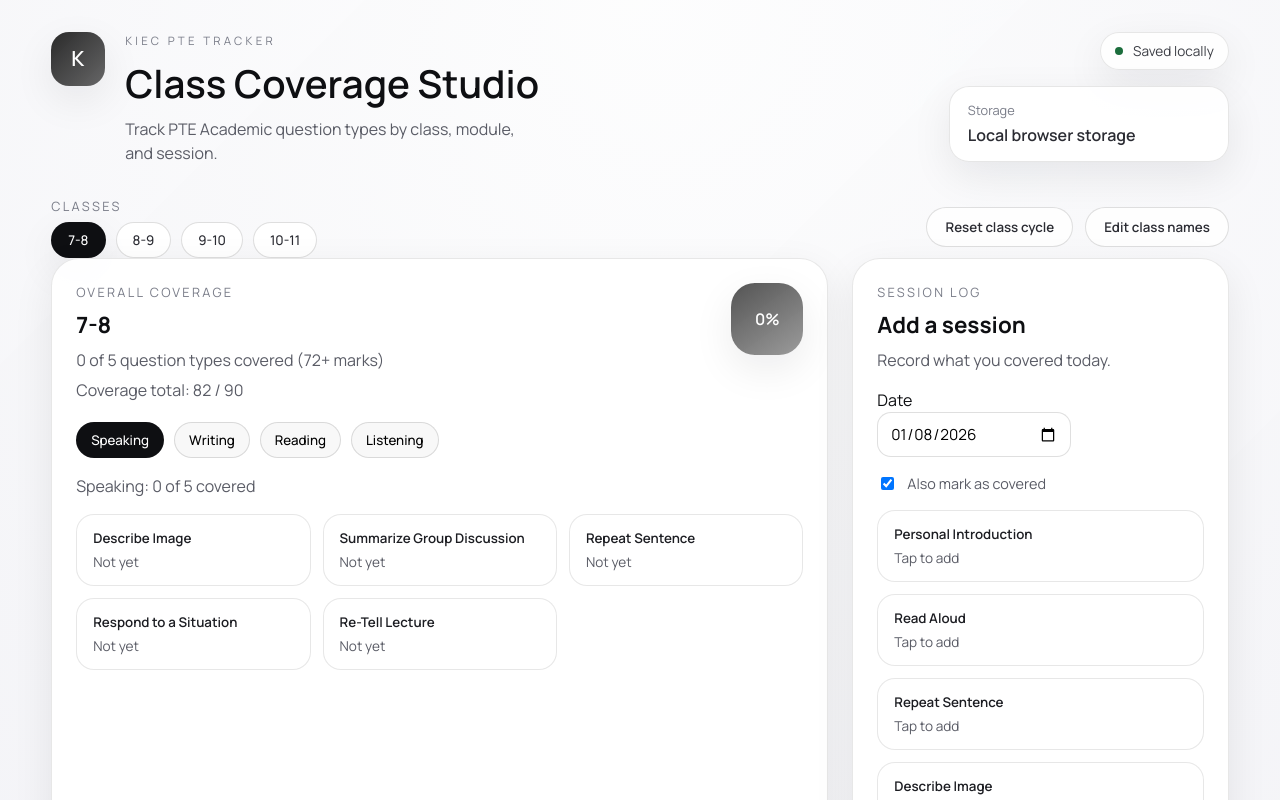
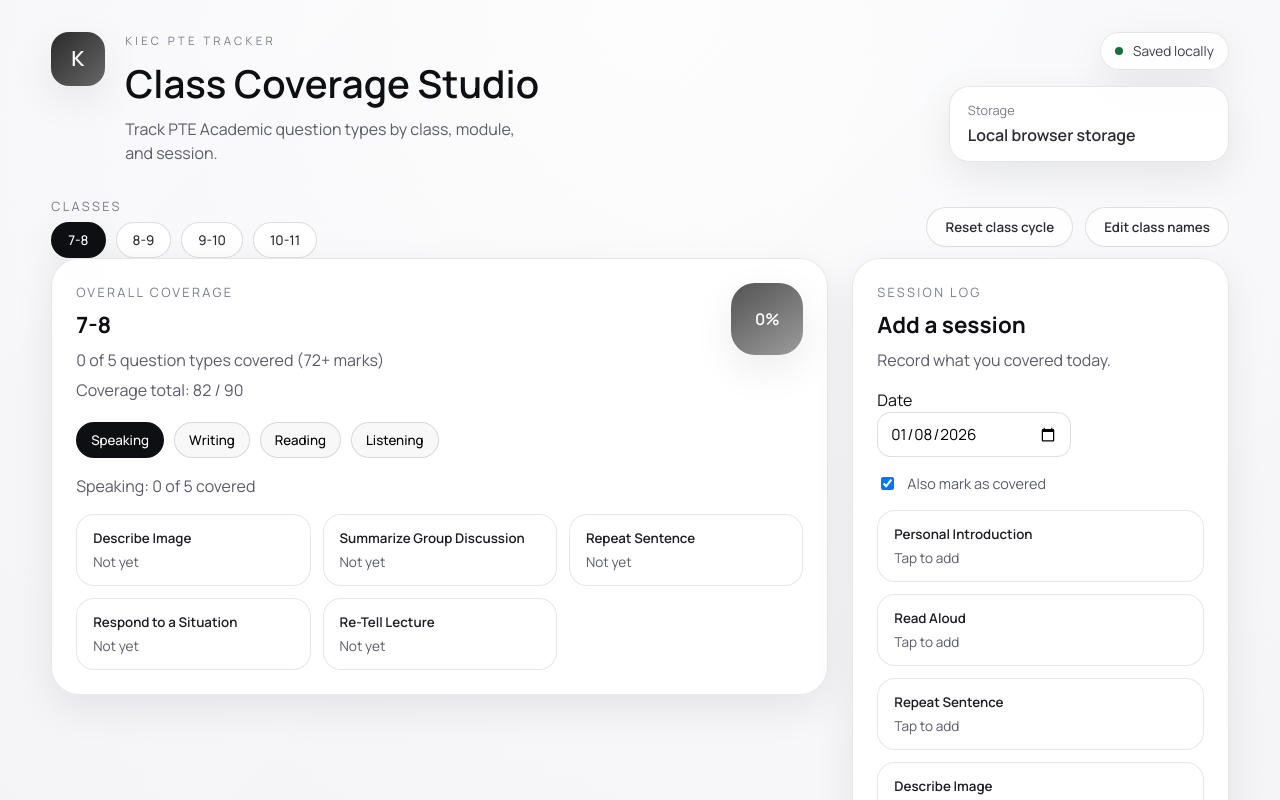
Before and after one commit to scuba3198/pte-class-coverage, a React (Vite) app: page / in a window 1280 px wide. Shown: the top 800 px of the page. Built offline with nearby package versions, Linux system fonts and the light colour scheme.

Commit message:
Let coverage card size to content

```diff
--- a/src/App.css
+++ b/src/App.css
@@ -241,10 +241,12 @@
   display: grid;
   gap: 24px;
   grid-template-columns: repeat(auto-fit, minmax(280px, 1fr));
+  align-items: start;
 }
 
 .coverage-card {
   grid-column: span 2;
+  align-self: start;
 }
 
 .card-header {
```
